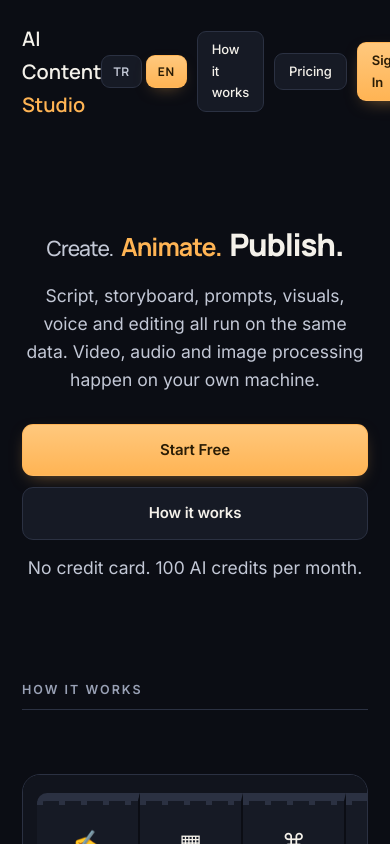
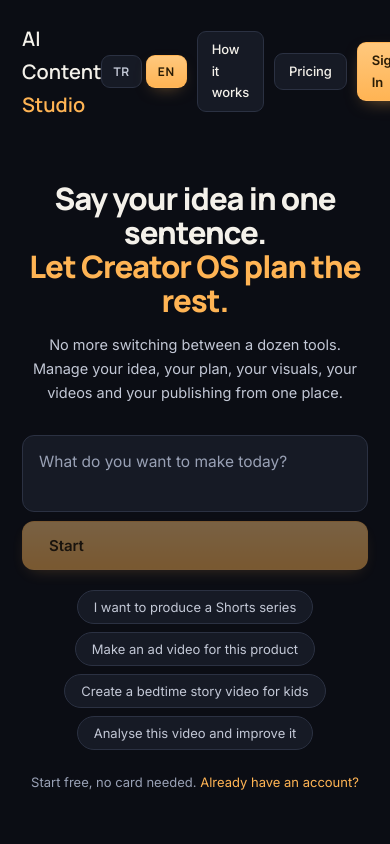
Before and after one commit to mavciaibusiness-oss/AI-Story-Studio, a Next.js app: page / in a window 390 px wide. Shown: the top 844 px of the page. Built offline with nearby package versions, Linux system fonts and the light colour scheme.

Commit message:
feat(sprint-6/task-01): landing hero with idea box

```diff
--- /dev/null
+++ b/app/HeroIdea.jsx
@@ -0,0 +1,159 @@
+'use client';
+import { useState, useEffect, useRef } from 'react';
+import { useRouter } from 'next/navigation';
+import Link from 'next/link';
+import { useT, useI18n } from '@/lib/i18n';
+import { classifyIntent } from '@/lib/creator/intent';
+import { sliceAt, ROTATE_MS } from '@/lib/landing/examples';
+
+/*
+  LANDING HERO — fikir kutusu.
+
+  Sprint 6 / TASK-01, Adım 2.
+
+  Spec: "Tek cümleyle fikrini söyle. Creator OS gerisini senin için
+  planlasın." Eski hero iddiası (Create. Animate. Publish.) yerini
+  bu mesaja bırakıyor.
+
+  ---------------------------------------------------------------
+  NİYET ÖNİZLEMESİ — VAAT DEĞİL, GERÇEK
+
+  Kullanıcı yazarken Creator OS ne anladığını gösteriyor. Bu bir
+  pazarlama animasyonu değil: `classifyIntent` gerçekten çalışıyor,
+  giriş yaptıktan sonra aynı motor aynı sonucu üretecek.
+
+  Landing'de "AI seni anlıyor" demek kolay; ANLADIĞINI GÖSTERMEK
+  ikna edici. Ve gösterdiğimiz şey gerçek olduğu için kullanıcı
+  içeri girince hayal kırıklığına uğramıyor.
+  ---------------------------------------------------------------
+
+  HYDRATION UYUMSUZLUĞU ÖNLENDİ
+
+  Dönüşümlü örnekler sunucuda ve istemcide farklı olursa Next.js
+  konsola hata basar. Başlangıç dilimi sabit (index 0); dönüş
+  yalnızca istemcide, ilk render'dan sonra başlıyor.
+*/
+
+/* Yazma duraklayınca sınıflandır. 220ms Creator OS'takiyle aynı —
+   iki yerde farklı davranmak tutarsız hissettirir. */
+const DEBOUNCE_MS = 220;
+
+export default function HeroIdea() {
+  const t = useT();
+  const { locale } = useI18n();
+  const router = useRouter();
+
+  const [text, setText] = useState('');
+  const [preview, setPreview] = useState(null);
+  /* Sunucu ve ilk istemci render'ı aynı dilimi görsün */
+  const [rotIndex, setRotIndex] = useState(0);
+  const [mounted, setMounted] = useState(false);
+  const timer = useRef(null);
+
+  useEffect(() => { setMounted(true); }, []);
+
+  /* Dönüşüm — yalnızca istemcide ve kullanıcı yazmıyorken.
+     Yazarken kaymak dikkat dağıtır. */
+  useEffect(() => {
+    if (!mounted || text.trim()) return;
+    const id = setInterval(() => setRotIndex(i => i + 1), ROTATE_MS);
+    return () => clearInterval(id);
+  }, [mounted, text]);
+
+  /* Canlı niyet önizlemesi */
+  useEffect(() => {
+    if (timer.current) clearTimeout(timer.current);
+    const v = text.trim();
+    if (v.length < 4) { setPreview(null); return; }
+    timer.current = setTimeout(() => {
+      try { setPreview(classifyIntent(v)); } catch { setPreview(null); }
+    }, DEBOUNCE_MS);
+    return () => { if (timer.current) clearTimeout(timer.current); };
+  }, [text]);
+
+  /*
+    Başlat — fikri saklayıp girişe yönlendiriyoruz.
+
+    Kullanıcı henüz oturum açmamış. Yazdığı cümleyi KAYBETMEMEK
+    için sessionStorage'a koyuyoruz; giriş sonrası Creator OS onu
+    okuyup doğrudan yol haritası kuracak (Adım 3).
+
+    sessionStorage seçildi: sekme kapanınca siliniyor. Kalıcı
+    saklamak, giriş yapmamış birinin metnini tutmak olur.
+  */
+  function start(value) {
+    const v = String(value ?? text).trim();
+    if (!v) return;
+    try { sessionStorage.setItem('cos:pending', v); } catch { /* kota/gizli mod */ }
+    router.push('/giris?next=/studio/creator');
+  }
+
+  const examples = sliceAt(rotIndex, locale);
+
+  return (
+    <header className="lp-hero">
+      <h1 className="lp-claim">
+        {t('lp.claim1')}
+        <span className="lp-claim-2">{t('lp.claim2')}</span>
+      </h1>
+      <p className="lp-sub">{t('lp.sub')}</p>
+
+      {/* ---- Fikir kutusu ---- */}
+      <div className="lp-box">
+        <textarea
+          className="lp-input"
+          rows={2}
+          placeholder={t('lp.placeholder')}
+          value={text}
+          onChange={e => setText(e.target.value)}
+          onKeyDown={e => {
+            if (e.key === 'Enter' && !e.shiftKey) { e.preventDefault(); start(); }
+          }}
+          aria-label={t('lp.placeholder')}
+        />
+        <button className="btn btn-primary lp-go"
+          onClick={() => start()} disabled={!text.trim()}>
+          {t('lp.cta')}
+        </button>
+      </div>
+
+      {/*
+        NE ANLADIK — gerçek sınıflandırma sonucu.
+
+        Belirsizse onu da söylüyoruz. "Emin değilim" demek,
+        yanlış bir şey iddia etmekten iyidir; kullanıcı içeri
+        girince nasılsa soracağız.
+      */}
+      {preview?.intent && (
+        <div className="lp-understood">
+          <span className="lp-understood-label">{t('lp.understood')}</span>
+          <span className="lp-understood-value">
+            {preview.label?.[locale] || preview.label?.tr}
+          </span>
+          {preview.ambiguous && (
+            <span className="lp-understood-amb">{t('lp.notSure')}</span>
+          )}
+        </div>
+      )}
+
+      {/* ---- Dönüşümlü örnekler ----
+          Her biri gerçekten çalışan bir akış (lib/landing/examples.js
+          içinde test ediliyor). Tıklayınca doğrudan başlıyor. */}
+      {!text.trim() && (
+        <div className="lp-examples" aria-label={t('lp.examplesAria')}>
+          {examples.map((e, i) => (
+            <button className="lp-example" key={e.text + i}
+              onClick={() => start(e.text)}>
+              {e.text}
+            </button>
+          ))}
+        </div>
+      )}
+
+      <p className="lp-note">
+        {t('lp.note')}{' '}
+        <Link href="/giris" className="lp-link">{t('lp.haveAccount')}</Link>
+      </p>
+    </header>
+  );
+}
--- a/app/globals.css
+++ b/app/globals.css
@@ -2209,3 +2209,67 @@
   .db-activity { flex-wrap: wrap; }
   .db-activity-when { width: auto; }
 }
+
+
+/* ============================================================
+   LANDING HERO — fikir kutusu (Sprint 6 / TASK-01)
+   ============================================================ */
+
+.lp-hero { text-align: center; padding: 56px 0 44px; }
+
+.lp-claim { font-family: var(--display); font-size: 46px; font-weight: 800;
+  color: var(--cream); letter-spacing: -1.6px; line-height: 1.1;
+  margin: 0 0 16px; }
+.lp-claim-2 { display: block; color: var(--lamp); }
+
+.lp-sub { max-width: 600px; margin: 0 auto 30px; color: var(--text-2);
+  font-size: 15.5px; line-height: 1.65; }
+
+/* Fikir kutusu */
+.lp-box { display: flex; gap: 9px; align-items: flex-end;
+  max-width: 660px; margin: 0 auto; }
+.lp-input { flex: 1; min-width: 0; resize: none;
+  font-family: inherit; font-size: 15.5px; line-height: 1.5;
+  color: var(--cream); background: var(--panel);
+  border: 1px solid var(--line); border-radius: 12px;
+  padding: 14px 16px; transition: border-color .18s; }
+.lp-input::placeholder { color: var(--muted); }
+.lp-input:focus { outline: none; border-color: rgba(255,180,84,.5); }
+.lp-go { padding: 14px 26px; font-size: 15px; border-radius: 12px;
+  flex-shrink: 0; }
+
+/* Ne anladık */
+.lp-understood { display: inline-flex; align-items: center; gap: 8px;
+  flex-wrap: wrap; justify-content: center;
+  margin-top: 14px; padding: 7px 14px; border-radius: 20px;
+  background: rgba(255,180,84,.08); border: 1px solid rgba(255,180,84,.24);
+  font-size: 13.5px; }
+.lp-understood-label { color: var(--muted); }
+.lp-understood-value { color: var(--lamp); font-weight: 600; }
+.lp-understood-amb { color: var(--muted); font-size: 12px; }
+
+/* Dönüşümlü örnekler */
+.lp-examples { display: flex; flex-wrap: wrap; gap: 8px;
+  justify-content: center; max-width: 700px; margin: 20px auto 0; }
+.lp-example { font-size: 13px; color: var(--text-2); background: var(--panel);
+  border: 1px solid var(--line); border-radius: 20px; padding: 8px 16px;
+  cursor: pointer; transition: border-color .18s, color .18s, transform .18s;
+  animation: lp-fade .45s ease both; }
+.lp-example:hover { border-color: rgba(255,180,84,.45); color: var(--cream);
+  transform: translateY(-1px); }
+@keyframes lp-fade {
+  from { opacity: 0; transform: translateY(4px) }
+  to { opacity: 1; transform: none }
+}
+
+.lp-note { font-size: 13px; color: var(--muted); margin-top: 22px; }
+.lp-link { color: var(--lamp); text-decoration: none; }
+.lp-link:hover { text-decoration: underline; }
+
+@media (max-width: 700px) {
+  .lp-hero { padding: 38px 0 32px; }
+  .lp-claim { font-size: 31px; letter-spacing: -1px; }
+  .lp-sub { font-size: 14.5px; }
+  .lp-box { flex-direction: column; align-items: stretch; }
+  .lp-go { width: 100%; }
+}
--- a/app/page.jsx
+++ b/app/page.jsx
@@ -2,6 +2,9 @@
 import Link from 'next/link';
 import LangSwitch from '@/lib/LangSwitch';
 import { useT } from '@/lib/i18n';
+/* Sprint-6 TASK-01: hero artık fikir kutusu. Eski marka iddiası
+   (Create. Animate. Publish.) yerini Creator OS mesajına bıraktı. */
+import HeroIdea from './HeroIdea';
 
 /*
   AÇILIŞ SAYFASI — pazarlama.
@@ -11,8 +14,11 @@
   oturum açıldıktan sonra /studio içinde alınır.
 
   Tüm metinler i18n'den gelir — dil değiştirici sayfayı anında çevirir.
-  TEK İSTİSNA: hero iddiası "Create. Animate. Publish." Bu bir marka
-  imzası, çeviri konusu değil; hangi dil seçili olursa olsun İngilizce kalır.
+
+  Sprint-6 TASK-01: hero değişti. Eski marka iddiası ("Create.
+  Animate. Publish.") yerine fikir kutusu geldi — kullanıcı ilk
+  ekranda ne yapmak istediğini yazıyor ve Creator OS ne anladığını
+  ANINDA gösteriyor. Vaat yerine kanıt.
 */
 
 const PIPELINE = [
@@ -48,24 +54,7 @@
         </div>
       </nav>
 
-      <header className="hero">
-        {/* Marka imzası — çevrilmez. Üç kademe: üret → canlandır → yayınla.
-            Vurgu yalnızca ağırlık, renk ve boyutla; italik yok. */}
-        <h1 className="hero-claim">
-          <span className="hc-1">Create.</span>{' '}
-          <span className="hc-2">Animate.</span>{' '}
-          <span className="hc-3">Publish.</span>
-        </h1>
-        <p style={{ maxWidth: 580, margin: '0 auto 30px', color: 'var(--text-2)' }}>
-          {t('lp.heroSub')}
-        </p>
-
-        <div className="hero-cta">
-          <Link href="/giris" className="btn btn-primary btn-lg">{t('lp.ctaPrimary')}</Link>
-          <Link href="#nasil" className="btn btn-lg">{t('lp.ctaSecondary')}</Link>
-        </div>
-        <p className="hint" style={{ marginTop: 14 }}>{t('lp.ctaNote')}</p>
-      </header>
+      <HeroIdea />
 
       {/* ===== NASIL ÇALIŞIR ===== */}
       <h2 className="section-title" id="nasil">{t('lp.howTitle')}</h2>
--- a/lib/i18n.jsx
+++ b/lib/i18n.jsx
@@ -158,6 +158,17 @@
     'cos.ev.episode.attached': 'video bağlandı',
     'mem.editInSettings': 'Ayarlar\'da değiştir',
     'set.memoryLink': 'Creator OS senin hakkında ne biliyor? →',
+    // --- Landing hero (Sprint 6 / TASK-01) ---
+    'lp.claim1': 'Tek cümleyle fikrini söyle.',
+    'lp.claim2': 'Creator OS gerisini planlasın.',
+    'lp.sub': 'Artık onlarca araç arasında geçiş yapmana gerek yok. Fikrini, planını, görsellerini, videolarını ve yayınını tek yerden yönet.',
+    'lp.placeholder': 'Bugün ne yapmak istiyorsun?',
+    'lp.cta': 'Başla',
+    'lp.understood': 'Anladığım:',
+    'lp.notSure': 'tam emin değilim, içeride soracağım',
+    'lp.examplesAria': 'Örnek istekler',
+    'lp.note': 'Ücretsiz başla, kart gerekmez.',
+    'lp.haveAccount': 'Hesabın var mı?',
     // --- Creator Dashboard (Sprint 5 / TASK-06) ---
     'db.needsAttention': '{n} şey dikkat istiyor',
     'db.refreshing': 'yenileniyor…',
@@ -699,9 +710,6 @@
     'sub.sourceLocked': 'Orijinal dil — her zaman üretilir',
     'sub.sourceNote': 'Orijinal dil ({lang}) her zaman üretilir; listede işaretli ve kilitlidir.',
     'lp.nav.how': 'Nasıl çalışır', 'lp.nav.price': 'Fiyatlar', 'lp.nav.login': 'Giriş Yap',
-    'lp.heroSub': 'Senaryo, storyboard, prompt, görsel, ses ve kurgu aynı veri üzerinde çalışır. Video, ses ve görsel işleme senin bilgisayarında yapılır.',
-    'lp.ctaPrimary': 'Ücretsiz Başla', 'lp.ctaSecondary': 'Nasıl çalışır',
-    'lp.ctaNote': 'Kredi kartı istemez. Ayda 100 AI kredisi.',
     'lp.howTitle': 'Nasıl çalışır', 'lp.pipelineAria': 'Üretim hattı adımları',
     'lp.p1n': 'Senaryo', 'lp.p1d': 'sahnelere bölünmüş',
     'lp.p2n': 'Storyboard', 'lp.p2d': 'tek veri modeli',
@@ -1132,6 +1140,17 @@
     'cos.ev.episode.attached': 'video attached',
     'mem.editInSettings': 'Change in Settings',
     'set.memoryLink': 'What does Creator OS know about you? →',
+    // --- Landing hero (Sprint 6 / TASK-01) ---
+    'lp.claim1': 'Say your idea in one sentence.',
+    'lp.claim2': 'Let Creator OS plan the rest.',
+    'lp.sub': 'No more switching between a dozen tools. Manage your idea, your plan, your visuals, your videos and your publishing from one place.',
+    'lp.placeholder': 'What do you want to make today?',
+    'lp.cta': 'Start',
+    'lp.understood': 'What I understood:',
+    'lp.notSure': 'not entirely sure, I will ask inside',
+    'lp.examplesAria': 'Example requests',
+    'lp.note': 'Start free, no card needed.',
+    'lp.haveAccount': 'Already have an account?',
     // --- Creator Dashboard (Sprint 5 / TASK-06) ---
     'db.needsAttention': '{n} things need attention',
     'db.refreshing': 'refreshing…',
@@ -1673,9 +1692,6 @@
     'sub.sourceLocked': 'Source language — always produced',
     'sub.sourceNote': 'The source language ({lang}) is always produced; it is checked and locked in the list.',
     'lp.nav.how': 'How it works', 'lp.nav.price': 'Pricing', 'lp.nav.login': 'Sign In',
-    'lp.heroSub': 'Script, storyboard, prompts, visuals, voice and editing all run on the same data. Video, audio and image processing happen on your own machine.',
-    'lp.ctaPrimary': 'Start Free', 'lp.ctaSecondary': 'How it works',
-    'lp.ctaNote': 'No credit card. 100 AI credits per month.',
     'lp.howTitle': 'How it works', 'lp.pipelineAria': 'Production pipeline steps',
     'lp.p1n': 'Script', 'lp.p1d': 'split into scenes',
     'lp.p2n': 'Storyboard', 'lp.p2d': 'one data model',
```
Also changed, not shown: app/layout.jsx (+11 -2 lines), 1 other file (tests, documents, lock files or other folders).
